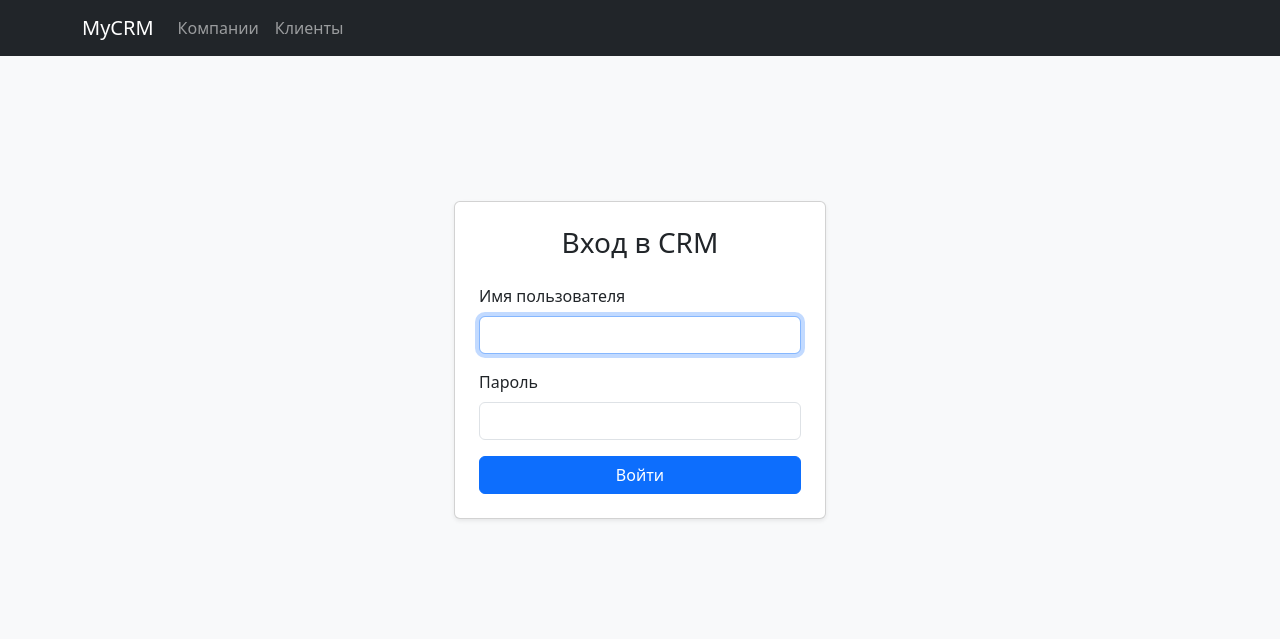
After one commit to Tojjjka/CRM, a Django app: page /login/ in a window 1280 px wide. The commit adds this page. Shown: the top 639 px of the page. Run offline with Django 5.2, Linux system fonts and the light colour scheme.

Commit message:
Чтото сделали с авторизацией

```diff
--- a/crm_project/crm/models.py
+++ b/crm_project/crm/models.py
@@ -1,11 +1,11 @@
 from django.db import models
 from django.contrib.auth.models import User
-
 
 class Company(models.Model):
     name = models.CharField("Название компании", max_length=255)
     description = models.TextField("Описание", blank=True)
     created_at = models.DateTimeField("Дата создания", auto_now_add=True)
+    created_by = models.ForeignKey(User, on_delete=models.CASCADE, verbose_name="Создатель")
 
     def __str__(self):
         return self.name
--- /dev/null
+++ b/crm_project/crm/templates/crm/login.html
@@ -0,0 +1,21 @@
+{% extends 'crm/base.html' %}
+{% block title %}Вход{% endblock %}
+{% block content %}
+<div class="d-flex justify-content-center align-items-center" style="height:70vh;">
+    <div class="card shadow-sm p-4 col-md-4">
+        <h3 class="mb-4 text-center">Вход в CRM</h3>
+        <form method="post">
+            {% csrf_token %}
+            <div class="mb-3">
+                <label for="id_username" class="form-label">Имя пользователя</label>
+                <input type="text" name="username" autofocus required id="id_username" class="form-control">
+            </div>
+            <div class="mb-3">
+                <label for="id_password" class="form-label">Пароль</label>
+                <input type="password" name="password" required id="id_password" class="form-control">
+            </div>
+            <button type="submit" class="btn btn-primary w-100">Войти</button>
+        </form>
+    </div>
+</div>
+{% endblock %}
--- a/crm_project/crm/urls.py
+++ b/crm_project/crm/urls.py
@@ -1,5 +1,7 @@
 from django.urls import path
 from . import views
+from django.contrib.auth import views as auth_views
+
 
 urlpatterns = [
     path('', views.index, name='index'),
@@ -15,4 +17,7 @@ urlpatterns = [
     path('clients/add/', views.client_create, name='client_add'),
     path('clients/<int:pk>/edit/', views.client_edit, name='client_edit'),
     path('clients/<int:pk>/delete/', views.client_delete, name='client_delete'),
+
+    path('login/', auth_views.LoginView.as_view(template_name='crm/login.html'), name='login'),
+    path('logout/', auth_views.LogoutView.as_view(next_page='login'), name='logout'),
 ]
--- a/crm_project/crm_project/urls.py
+++ b/crm_project/crm_project/urls.py
@@ -16,8 +16,13 @@ Including another URLconf
 """
 from django.contrib import admin
 from django.urls import path, include
+from django.contrib.auth import views as auth_views
 
 urlpatterns = [
     path('admin/', admin.site.urls),
     path('', include('crm.urls')),
+
+    # Авторизация
+    path('login/', auth_views.LoginView.as_view(template_name='crm/login.html'), name='login'),
+    path('logout/', auth_views.LogoutView.as_view(next_page='login'), name='logout'),
 ]
```
Also changed, not shown: crm_project/crm/templates/crm/company_confirm_delete.html (+9 -6 lines), crm_project/crm/views.py (+13 -6 lines), crm_project/db.sqlite3.
